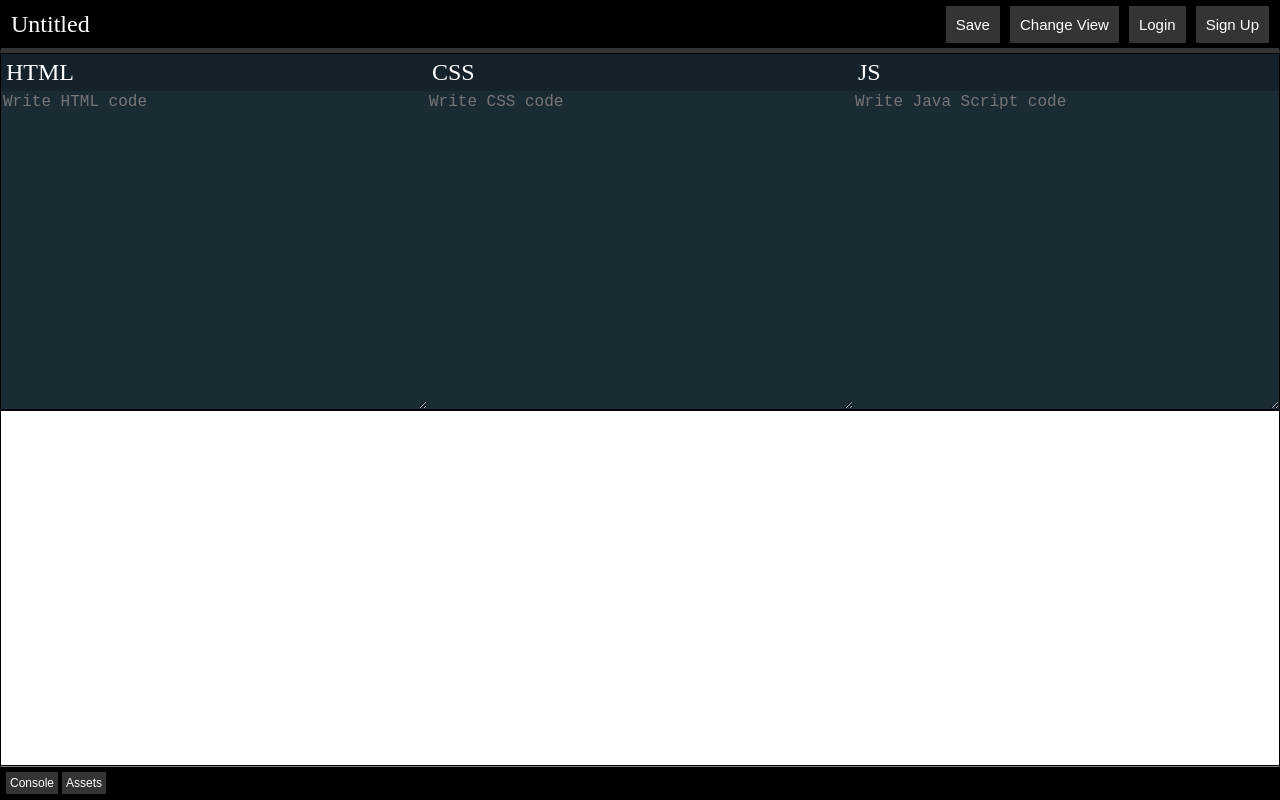
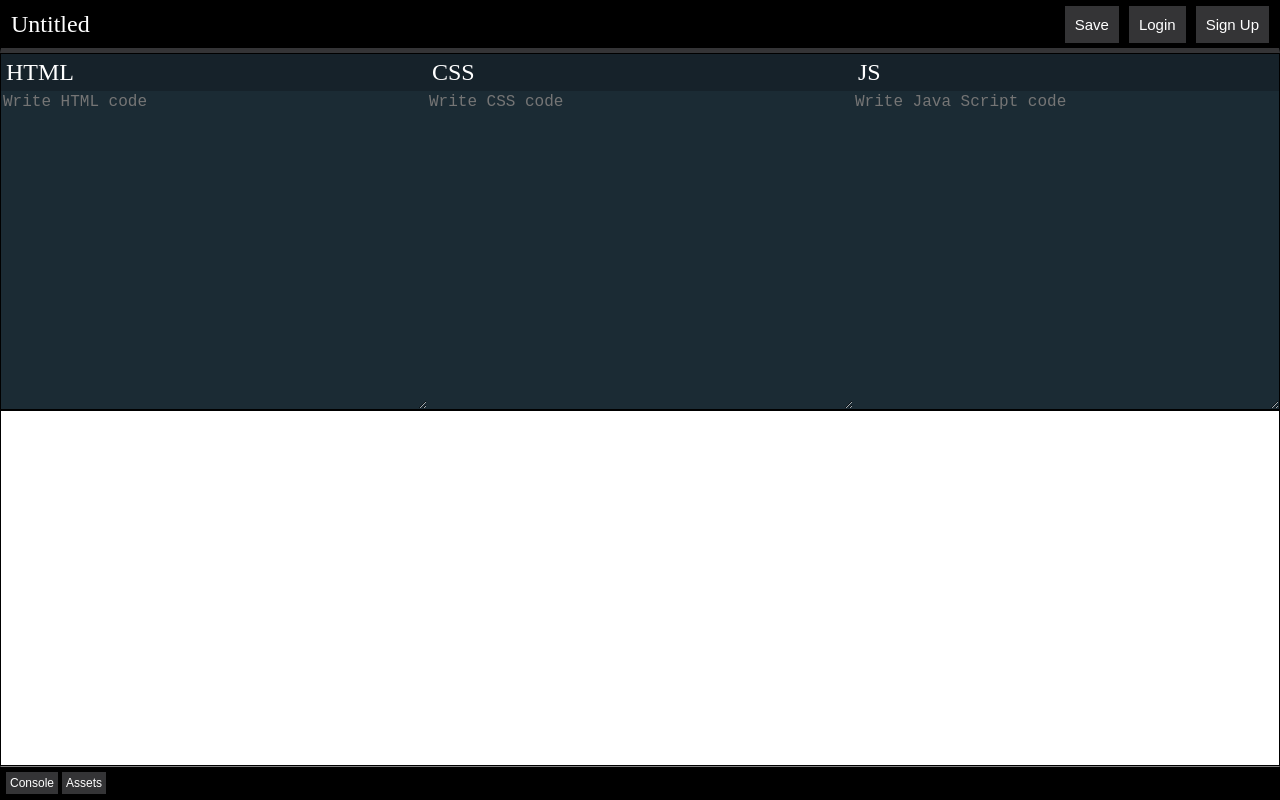
Before and after one commit to akashrazza/CodepenClone, a plain HTML site: page index.html in a window 1280 px wide. Drawn offline with Linux system fonts and the light colour scheme.

Commit message:
Update index.html

```diff
--- a/index.html
+++ b/index.html
@@ -4,7 +4,7 @@
 <head>
     <title>codepen</title>
     <style>
-        /* START - Base Styles*/
+
         :root {
             --grey: #343436;
         }
@@ -141,7 +141,6 @@
                 <h1>Untitled </h1>
             </div>
             <button class="button">Save</button>
-            <button class="button">Change View</button>
             <button class="button">Login</button>
             <button class="button">Sign Up</button>
 
```
